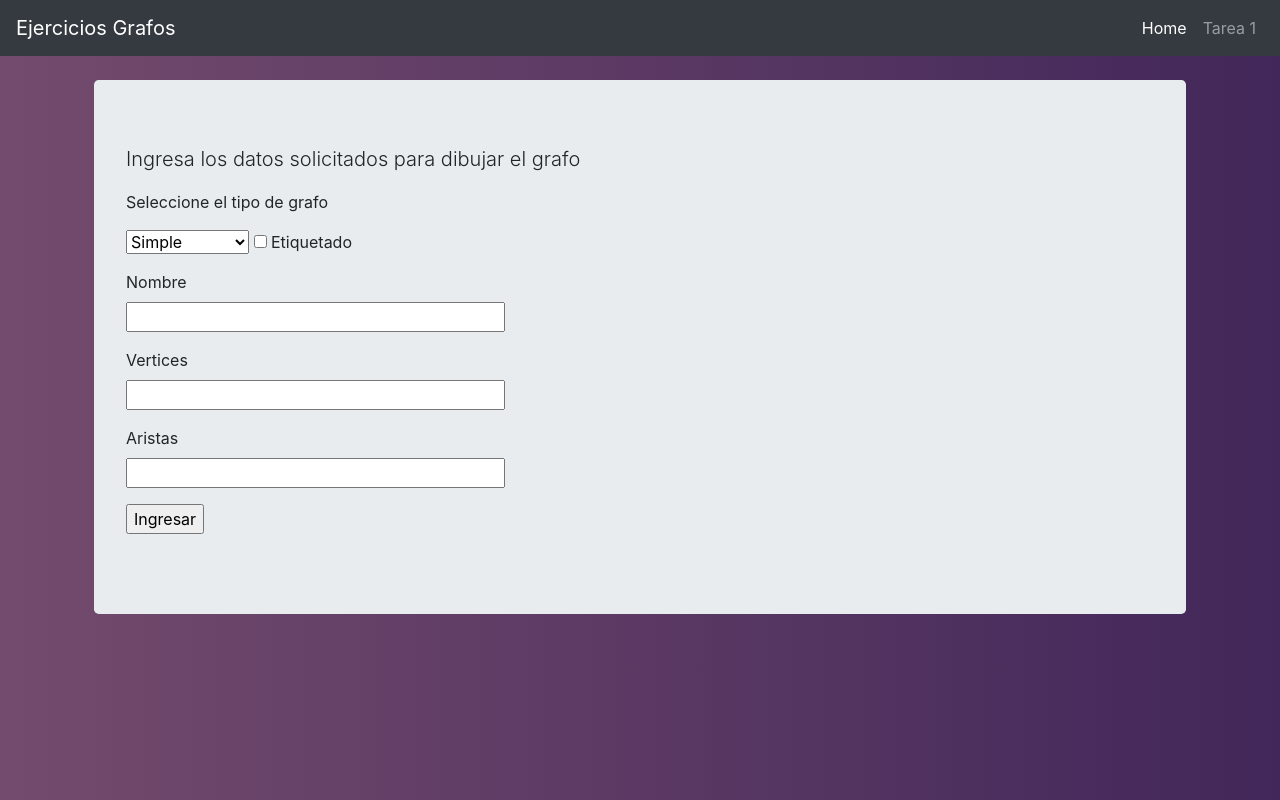
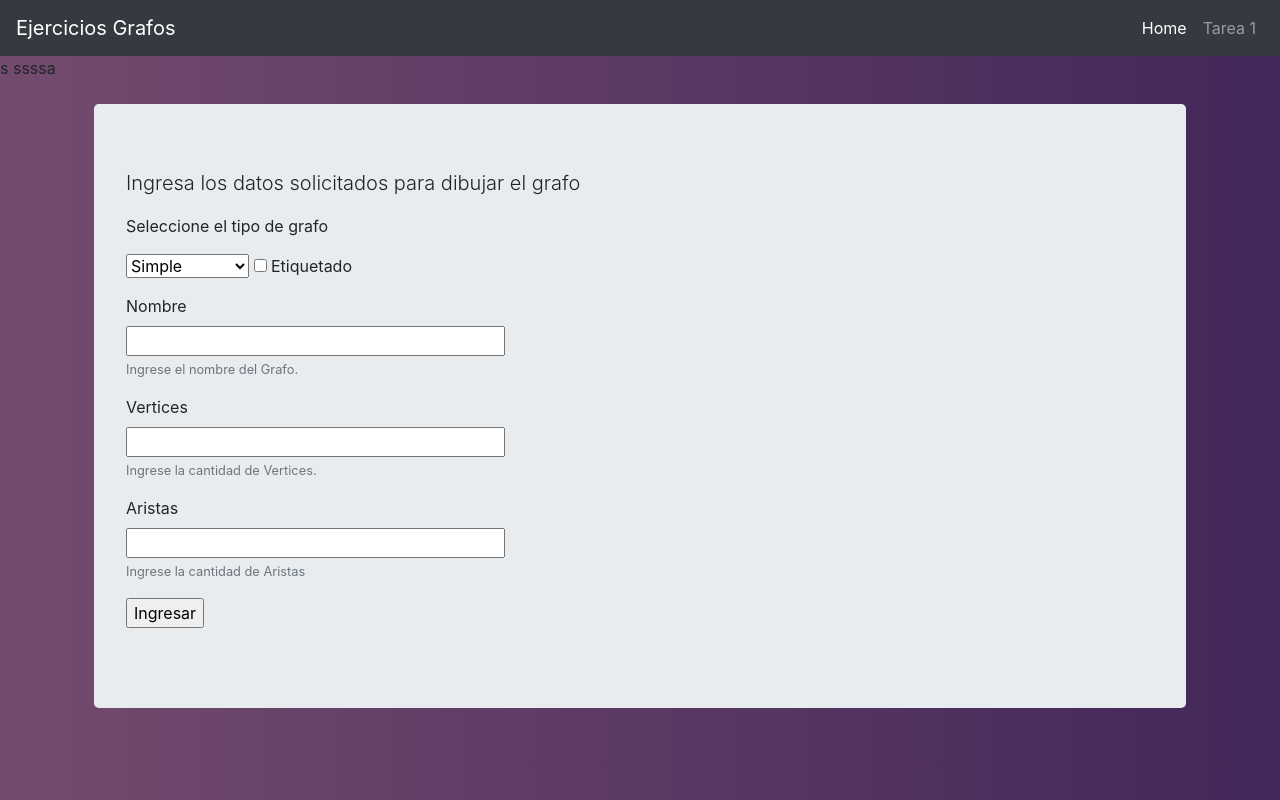
Before and after one commit to dangalledi/Ejercicio-Grafos, a Flask app: page /tarea1 in a window 1280 px wide. Run offline with Flask 2, Linux system fonts and the light colour scheme; some libraries are stand-ins or nearby versions.

Commit message:
se ingreso texto guia en el formulario

```diff
--- a/templates/layout.html
+++ b/templates/layout.html
@@ -28,8 +28,8 @@
             </ul>
         </div>
     </nav>
-
-
+s
+ssssa
     <div class="container p-4">
         {% block content %} {% endblock%}
     </div>
--- a/templates/tarea1.html
+++ b/templates/tarea1.html
@@ -16,15 +16,18 @@
         <p>
             {{ grafo.nombre.label }}<br> {{ grafo.nombre(size=32) }} {% for error in grafo.nombre.errors %}
             <span style="color: red;">[{{ error }}]</span> {% endfor %}
+            <small id="emailHelp" class="form-text text-muted">Ingrese el nombre del Grafo.</small>
         </p>
         <p>
             {{ grafo.vertices.label }}<br> {{ grafo.vertices(size=32) }} {% for error in grafo.vertices.errors %}
             <!-- Se tiene una validacion de errores..  for error in grafo... xD -->
             <span style="color: red;">[{{ error }}]</span> {% endfor %}
+            <small id="emailHelp" class="form-text text-muted">Ingrese la cantidad de Vertices.</small>
         </p>
         <p>
             {{ grafo.aristas.label }}<br> {{ grafo.aristas(size=32) }} {% for error in grafo.aristas.errors %}
             <span style="color: red;">[{{ error }}]</span> {% endfor %}
+            <small id="emailHelp" class="form-text text-muted">Ingrese la cantidad de Aristas</small>
         </p>
         <p>{{ grafo.submit() }}</p>
     </form>
```
